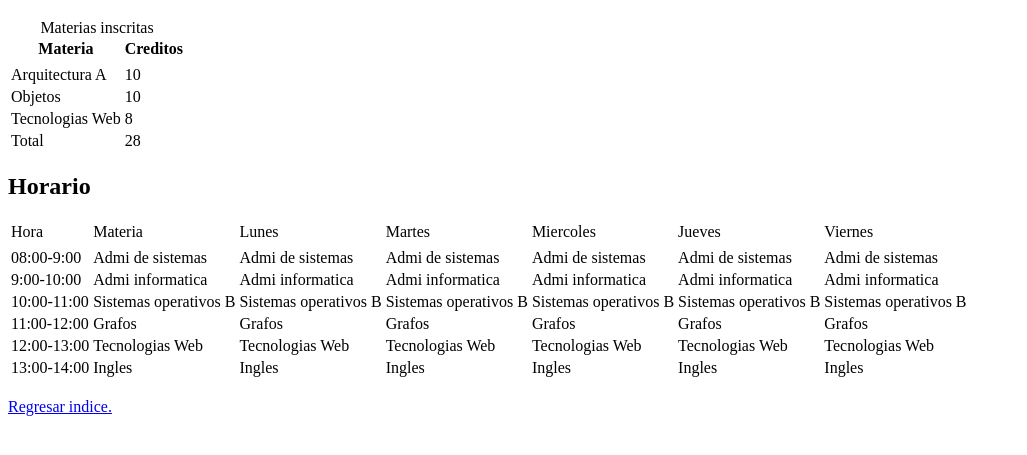
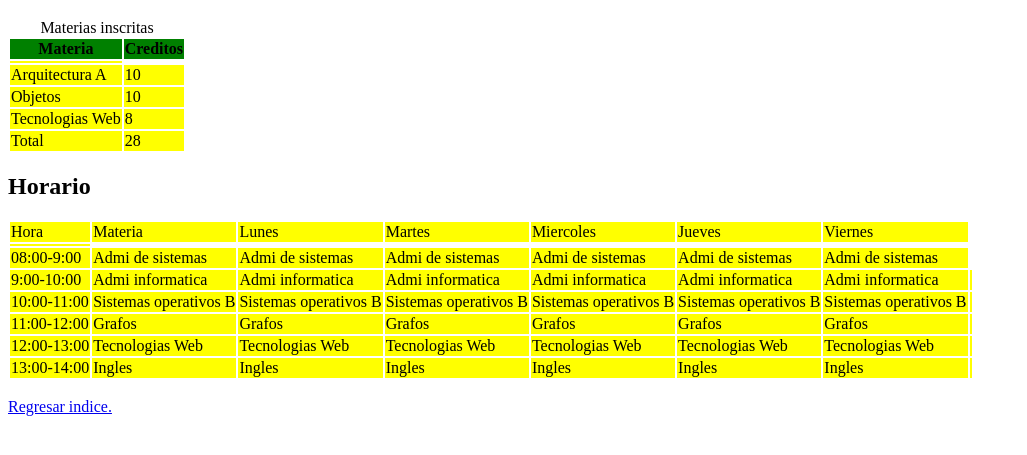
Before and after one commit to chava2708/chava2708.github.io, a plain HTML site: page tablas.html in a window 1280 px wide. Shown: the part 61-516 px from the top of the page, without its empty margins (0-1027 px from the left). Drawn offline with Linux system fonts and the light colour scheme.

Commit message:
CSS Se agregaron estilos al archivo de tablas y se agrego el archivo estilos.css

```diff
--- /dev/null
+++ b/estilos.css
@@ -0,0 +1,7 @@
+tr {
+    background-color:yellow;
+}
+
+.verde{
+    background-color: green
+}
--- a/tablas.html
+++ b/tablas.html
@@ -3,13 +3,22 @@
 <head>
     <meta charset="UTF-8">
     <title>Tablas</title>
+    <!--Estilo interno de una hoja-->
+    <style>
+        tr{ background-color:blue;}
+    </style>
+     <!--Estilo externo de una hoja-->
+    <link href="estilos.css" type="text/css" rel="stylesheet">
 </head>
 <body>
     <h1>Ejemplo de tablas en HTML</h1>
     <table>
         <th>
             <thead>
-                <tr>
+                <!--Estilo en linea de una hoja (No es recomendable)
+                <tr style="background-color: green;">-->
+
+                <tr class="verde">
                     <th>Materia</th>
                     <th>Creditos</th>
                 </tr>
```
